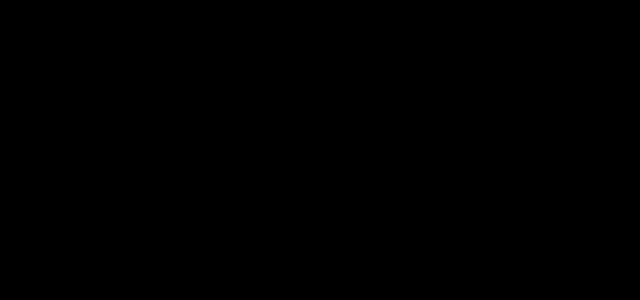
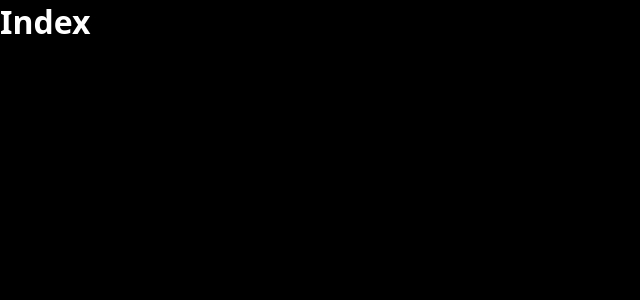
Before and after one commit to u1F713/gtypist-web, a React (Vite) app: page / in a window 1280 px wide. Shown: the top 300 px of the page, without its empty margins (0-640 px from the left). Built offline with nearby package versions, Linux system fonts and the light colour scheme.

Commit message:
BREAKING CHANGES: remake pages router

```diff
--- a/src/App.tsx
+++ b/src/App.tsx
@@ -3,12 +3,14 @@ import { Provider } from 'react-redux'
 import { store } from '@store'
 import { ThemeProvider } from 'styled-components'
 import { GlobalStyle, TangoDark } from './features/styles'
+import { Pages } from './pages'
 
 const App: FunctionComponent = () => {
   return (
     <Provider store={store}>
       <ThemeProvider theme={TangoDark}>
         <GlobalStyle />
+        <Pages />
       </ThemeProvider>
     </Provider>
   )
--- /dev/null
+++ b/src/pages/Home/index.tsx
@@ -0,0 +1,7 @@
+import { FunctionComponent } from 'react'
+
+const Home: FunctionComponent = () => {
+  return <h1>Index</h1>
+}
+
+export default Home
--- /dev/null
+++ b/src/pages/_router.tsx
@@ -0,0 +1,16 @@
+import { FunctionComponent, lazy } from 'react'
+import { BrowserRouter, BrowserRouterProps, Route, Routes } from 'react-router-dom'
+
+const Home = lazy(async () => await import('./Home').then())
+
+const RouterAdapter: FunctionComponent<BrowserRouterProps> = (opts) => {
+  return (
+    <BrowserRouter {...opts}>
+      <Routes>
+        <Route path="/" element={<Home />} />
+      </Routes>
+    </BrowserRouter>
+  )
+}
+
+export default RouterAdapter
--- /dev/null
+++ b/src/pages/index.ts
@@ -0,0 +1 @@
+export { default as Pages } from './_router'
```
Also changed, not shown: src/pages/index.tsx (deleted, +0 -13 lines).
